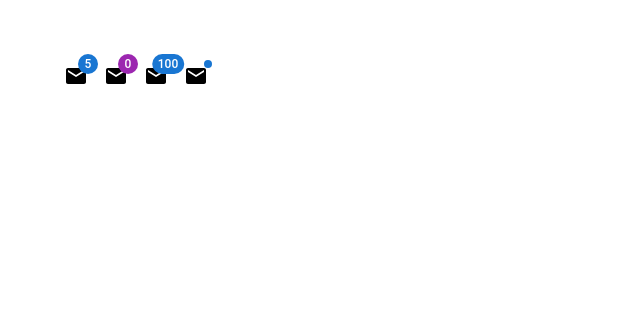
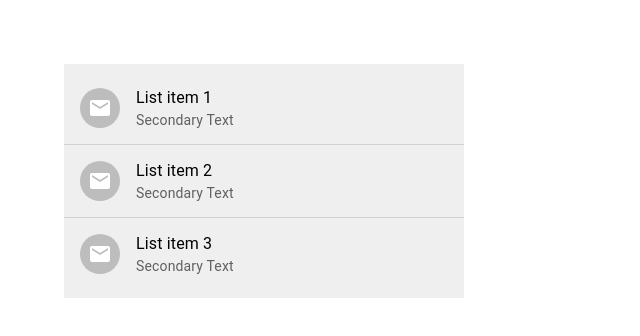
Before and after one commit to thethmuenaing/react-mui-demo, a React (Create React App) app: page / in a window 1280 px wide. Shown: the top 336 px of the page, without its empty margins (0-640 px from the left). Built offline with nearby package versions, Linux system fonts and the light colour scheme.

Commit message:
build MuiList component

```diff
--- a/src/App.tsx
+++ b/src/App.tsx
@@ -19,7 +19,8 @@
 // import { MuiSpeedDial } from './components/MuiSpeedDial';
 // import { MuiBottomNavigation } from './components/MuiBottomNavigation';
 // import { MuiAvatar } from './components/MuiAvatar';
-import { MuiBadge } from './components/MuiBadge';
+// import { MuiBadge } from './components/MuiBadge';
+import { MuiList } from './components/MuiList';
 
 
 function App() {
@@ -45,7 +46,8 @@
       {/* <MuiSpeedDial /> */}
       {/* <MuiBottomNavigation/> */}
       {/* <MuiAvatar/> */}
-      <MuiBadge/>
+      {/* <MuiBadge/> */}
+      <MuiList />
     </div>
   );
 }
--- /dev/null
+++ b/src/components/MuiList.tsx
@@ -0,0 +1,61 @@
+import {
+	Box,
+	List,
+	ListItem,
+	ListItemText,
+	ListItemIcon,
+	ListItemAvatar,
+	Avatar,
+	ListItemButton,
+	Divider,
+} from "@mui/material"
+import MailIcon from "@mui/icons-material/Mail"
+
+
+
+export const MuiList = () => {
+	return (
+		<Box sx={{width:"400px" , bgcolor:"#efefef"}}>
+			<List>
+				<ListItem disablePadding>
+					<ListItemButton>
+						<ListItemIcon>
+							<ListItemAvatar>
+								<Avatar>
+									<MailIcon/>
+								</Avatar>
+							</ListItemAvatar>
+						</ListItemIcon>
+						<ListItemText primary="List item 1" secondary="Secondary Text"/>
+					</ListItemButton>
+				</ListItem>
+				<Divider />
+				<ListItem disablePadding>
+					<ListItemButton>
+						<ListItemIcon>
+							<ListItemAvatar>
+								<Avatar>
+									<MailIcon/>
+								</Avatar>
+							</ListItemAvatar>
+						</ListItemIcon>
+						<ListItemText primary="List item 2" secondary="Secondary Text"/>
+					</ListItemButton>
+				</ListItem>
+				<Divider />
+				<ListItem disablePadding>
+					<ListItemButton>
+						<ListItemIcon>
+								<ListItemAvatar>
+									<Avatar>
+										<MailIcon/>
+									</Avatar>
+								</ListItemAvatar>
+							</ListItemIcon>
+							<ListItemText primary="List item 3" secondary="Secondary Text"/>
+					</ListItemButton>
+				</ListItem>
+			</List>
+		</Box>
+	)
+}
```
